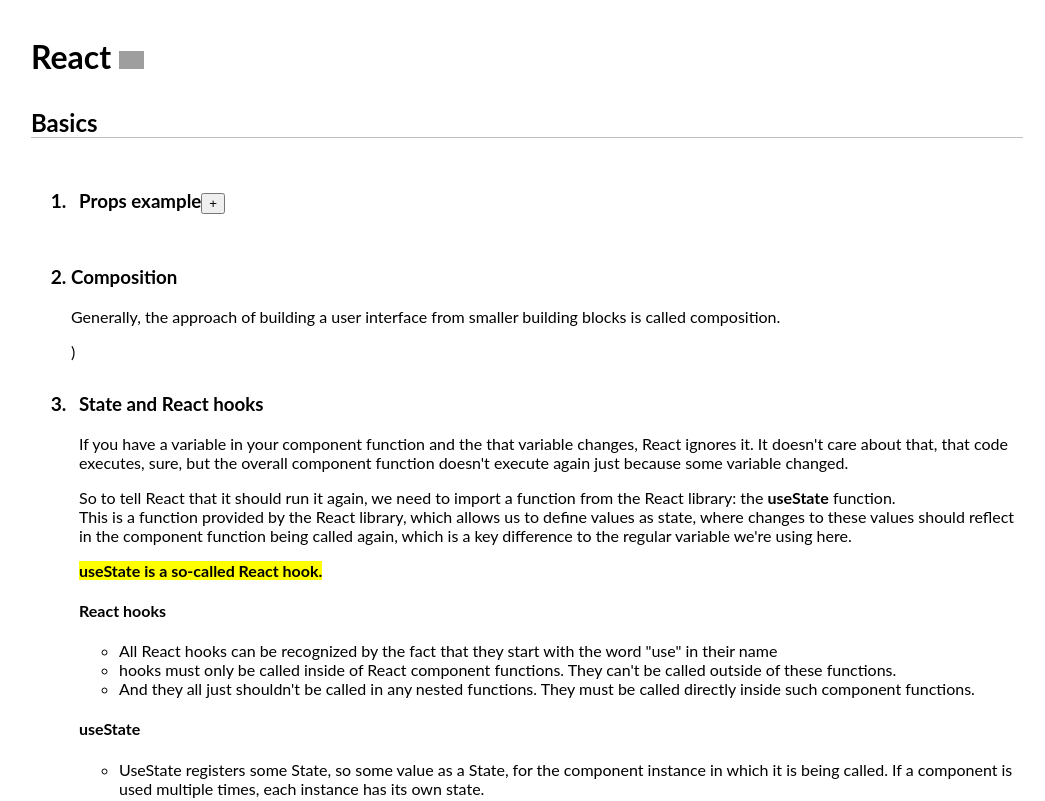
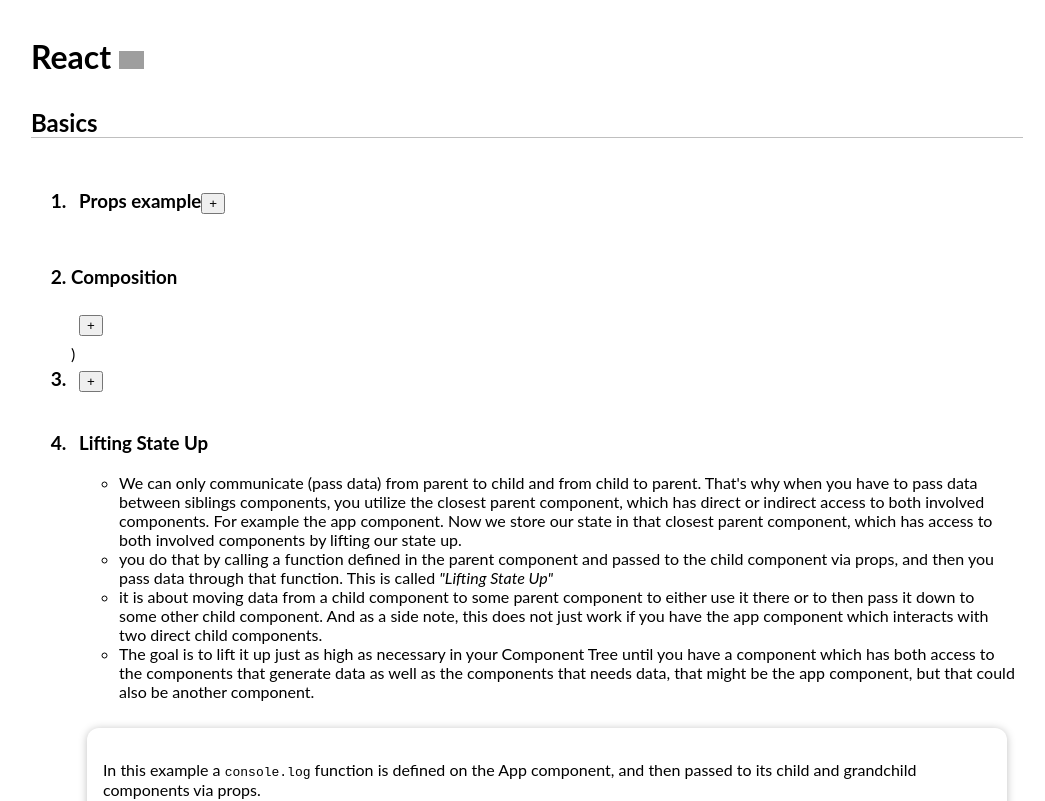
Before and after one commit to mkonemo/react-basics, a React (Create React App) app: page / in a window 1280 px wide. Shown: the top 801 px of the page, without its empty margins (113-1158 px from the left). Built offline with nearby package versions, Linux system fonts and the light colour scheme; grey boxes are pictures that could not be loaded.

Commit message:
2 files modified

```diff
--- a/src/App.js
+++ b/src/App.js
@@ -1,5 +1,7 @@
 import React, { useState } from 'react';
 import Card from './components/UI/Card';
+import Show from './components/UI/Show';
+
 
 import Props from './components/props/Props';
 import UseStateDefinition from './components/state/UseStateDefinition';
@@ -35,14 +37,14 @@ const App = () => {
         </li>
         <li>
           <h3>Composition</h3>
-          <p>
+          <Show><p>
             Generally, the approach of building a user interface from smaller
             building blocks is called composition.
-          </p>
+          </p></Show>
           )
         </li>
         <li>
-          <UseStateDefinition />
+          <Show><UseStateDefinition /></Show>
         </li>
 
         <li>
--- a/src/components/UI/Show.js
+++ b/src/components/UI/Show.js
@@ -1,9 +1,6 @@
-import React, {useState} from 'react';
-
-
+import React, { useState } from 'react';
 
 const Show = (props) => {
-
   const [isShown, setIsShown] = useState(false);
 
   const startShowHandler = () => {
@@ -14,7 +11,13 @@ const Show = (props) => {
     setIsShown(false);
   };
 
-  return <div>{props.children}</div>
-}
+  return (
+    <div>
+      {!isShown && <button onClick={startShowHandler}>+</button>}
+      {isShown && <button onClick={stopShowHandler}>-</button>}
+      {isShown && props.children}
+    </div>
+  );
+};
 
 export default Show;
```
